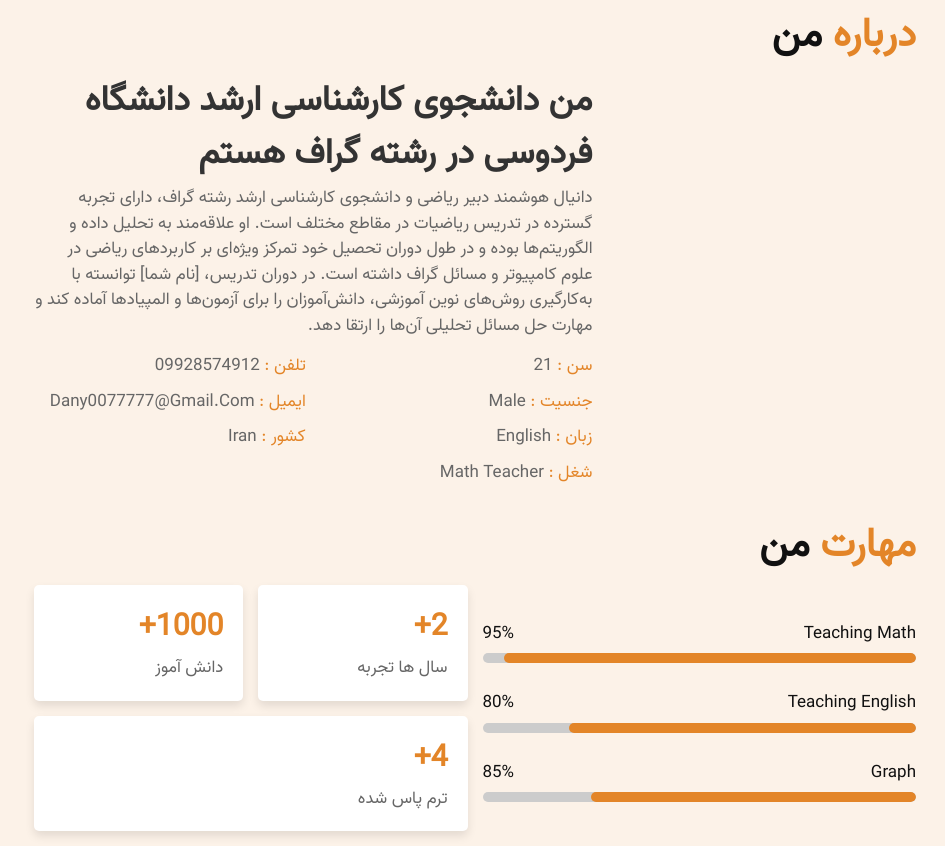
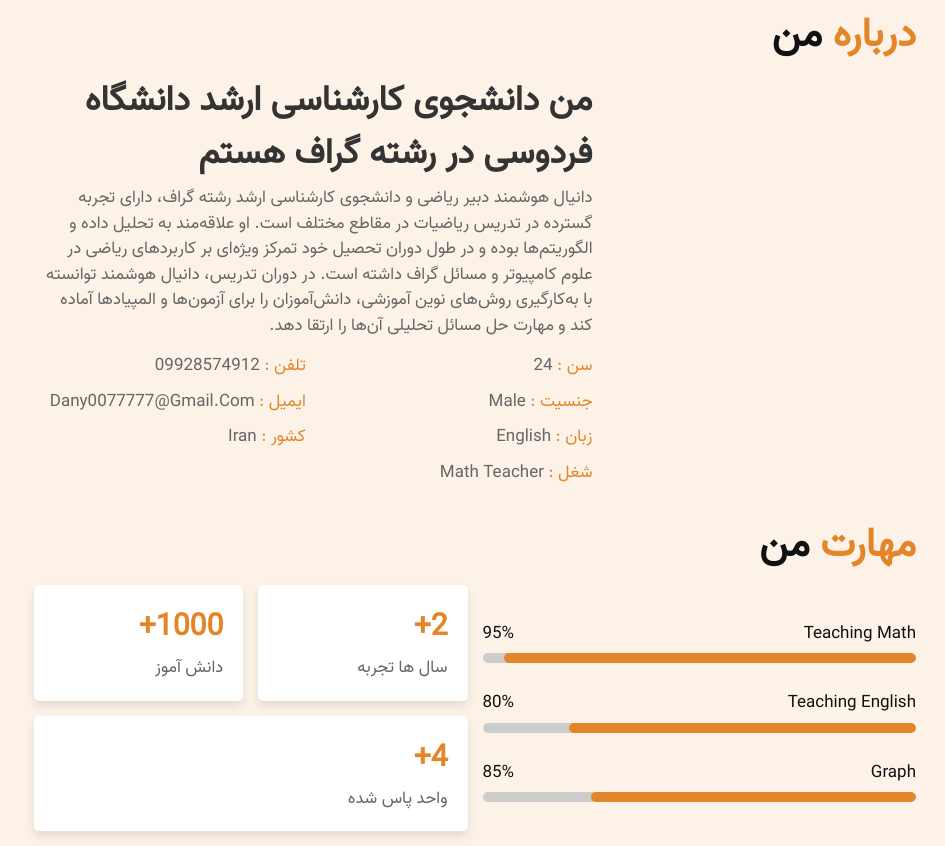
Before and after one commit to danielhm79/danielhm79.github.io, a plain HTML site: page index.html in a window 1280 px wide. Shown: the part 805-1651 px from the top of the page, without its empty margins (335-1280 px from the left). Drawn offline with Linux system fonts and the light colour scheme.

Commit message:
Update index.html

```diff
--- a/index.html
+++ b/index.html
@@ -43,10 +43,10 @@
 </div>
                 <div class="content">
                     <h3>من دانشجوی کارشناسی ارشد دانشگاه فردوسی در رشته گراف هستم</h3>
-                    <p>دانیال هوشمند&nbsp;دبیر ریاضی و دانشجوی کارشناسی ارشد رشته گراف، دارای تجربه گسترده در تدریس ریاضیات در مقاطع مختلف است. او علاقه‌مند به تحلیل داده و الگوریتم‌ها بوده و در طول دوران تحصیل خود تمرکز ویژه‌ای بر کاربردهای ریاضی در علوم کامپیوتر و مسائل گراف داشته است. در دوران تدریس، [نام شما] توانسته با به‌کارگیری روش‌های نوین آموزشی، دانش‌آموزان را برای آزمون‌ها و المپیادها آماده کند و مهارت حل مسائل تحلیلی آن‌ها را ارتقا دهد.</p>
+                    <p>دانیال هوشمند&nbsp;دبیر ریاضی و دانشجوی کارشناسی ارشد رشته گراف، دارای تجربه گسترده در تدریس ریاضیات در مقاطع مختلف است. او علاقه‌مند به تحلیل داده و الگوریتم‌ها بوده و در طول دوران تحصیل خود تمرکز ویژه‌ای بر کاربردهای ریاضی در علوم کامپیوتر و مسائل گراف داشته است. در دوران تدریس، دانیال هوشمند توانسته با به‌کارگیری روش‌های نوین آموزشی، دانش‌آموزان را برای آزمون‌ها و المپیادها آماده کند و مهارت حل مسائل تحلیلی آن‌ها را ارتقا دهد.</p>
                     <div class="box-container">
                         <div class="box">
-                            <p> <span> سن : </span> 21 </p>
+                            <p><span> سن : </span> 24</p>
                             <p> <span> جنسیت : </span> male </p>
                             <p> <span> زبان : </span> english </p>
                             <p><span> شغل : </span> math teacher</p>
@@ -89,7 +89,7 @@
                     </div>
                     <div class="box">
                         <h3>4+</h3>
-                        <p>ترم پاس شده</p>
+                        <p>واحد پاس شده</p>
                     </div>
                 </div>
             </div>
```
